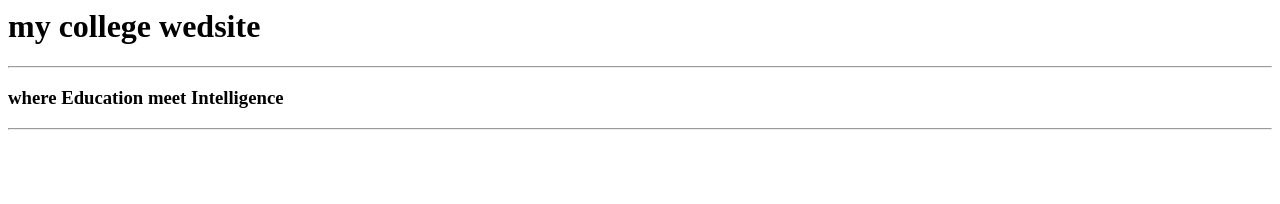
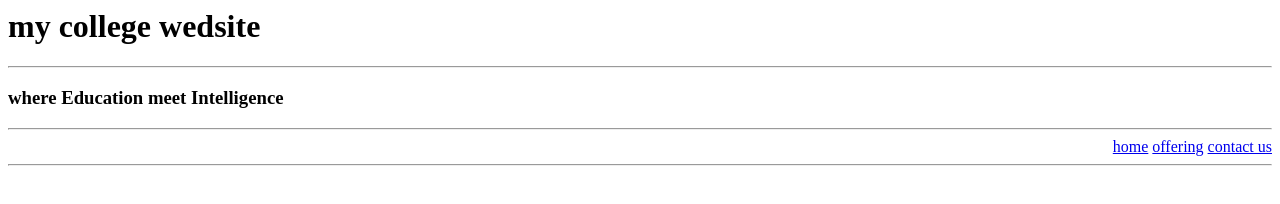
Before and after one commit to pereddyjyothi/mycollege, a plain HTML site: page index.html in a window 1280 px wide. Drawn offline with Linux system fonts and the light colour scheme.

Commit message:
Update index.html

```diff
--- a/index.html
+++ b/index.html
@@ -2,3 +2,9 @@
 <hr>
 <h3>where Education meet Intelligence</h3>
 <hr>
+<div align ="right">
+  <a href ="index.html">home</a>
+  <a href ="courese.html">offering</a>
+  <a href ="contact.html">contact us</a>
+</div>
+<hr>
```
